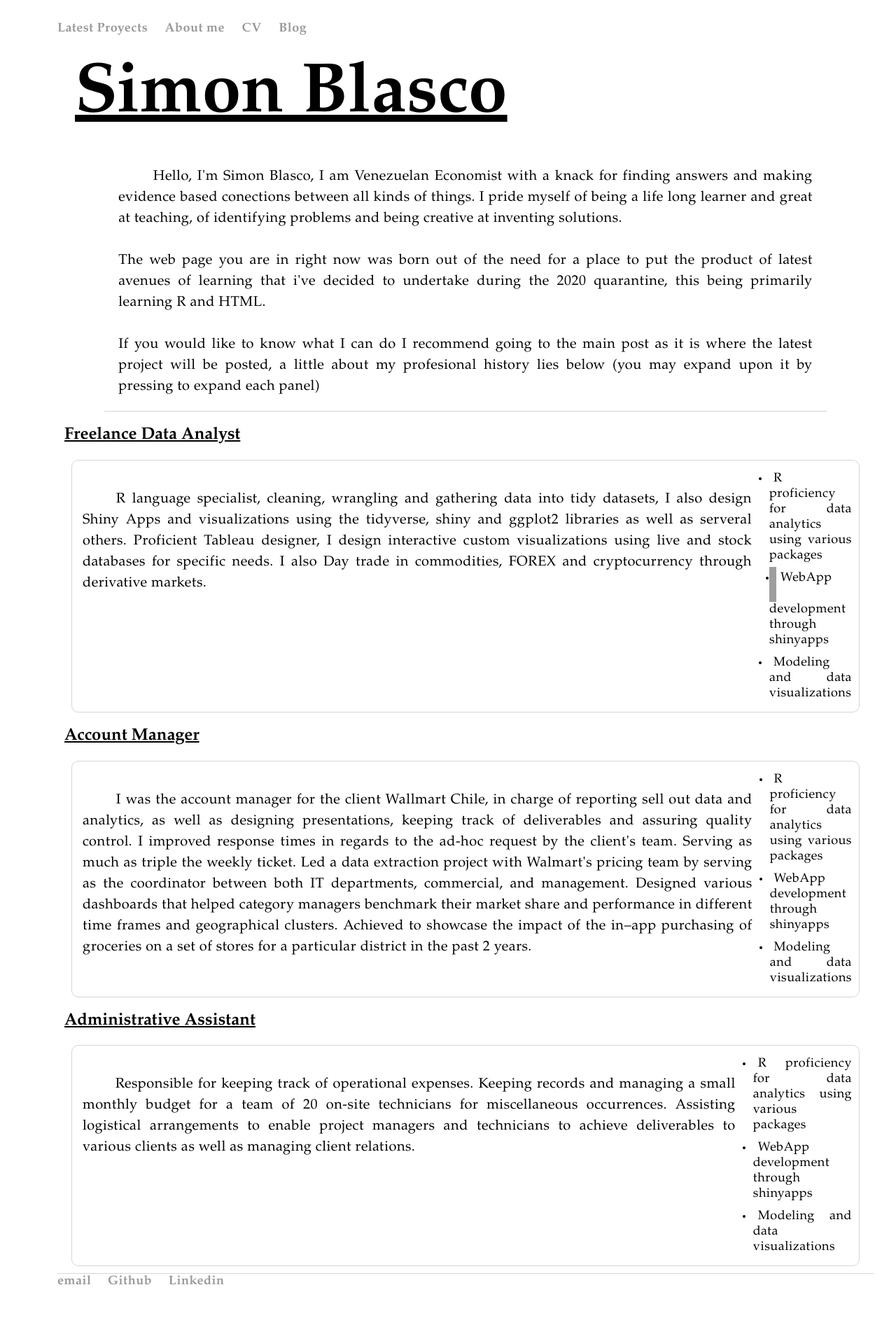
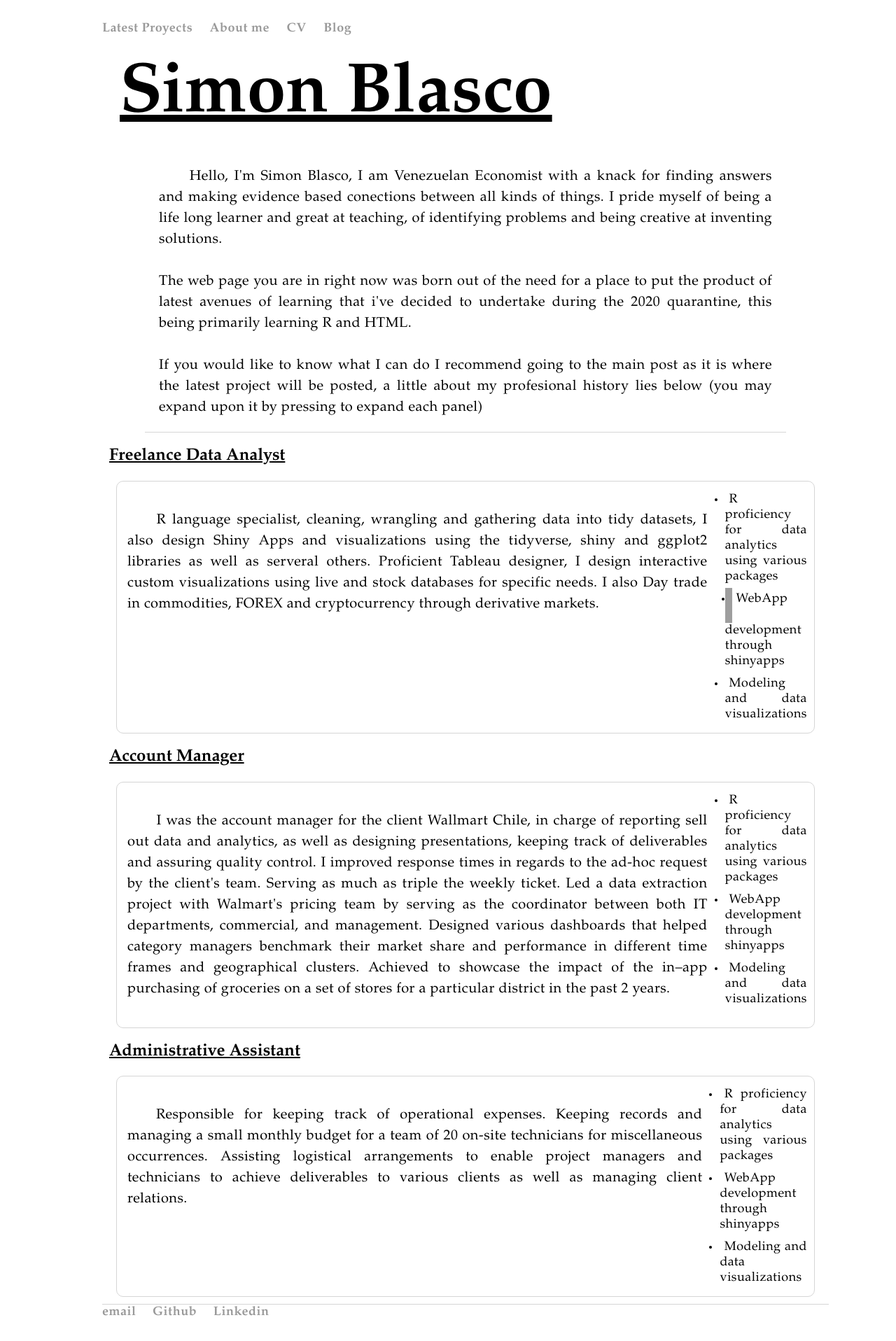
Before and after one commit to sblasco7/sblasco7.github.io, a Jekyll site: the page cv.html, which Jekyll copies as it is, in a window 1280 px wide. Shown: the whole page at 70% size. Built offline with Jekyll 4.4.1, drawn with Linux system fonts in a browser that asks for light colours; before the commit the page ends 1872 px from its top, so only the background shows below that; grey boxes are pictures that could not be loaded.

Commit message:
Update cv.css

```diff
--- a/css/cv.css
+++ b/css/cv.css
@@ -2,7 +2,7 @@
   box-sizing: border-box;
 }
 body{
-   width: 95%;
+   width: 85%;
    padding-left: 50px;
    margin: 30px auto;
 }
```
